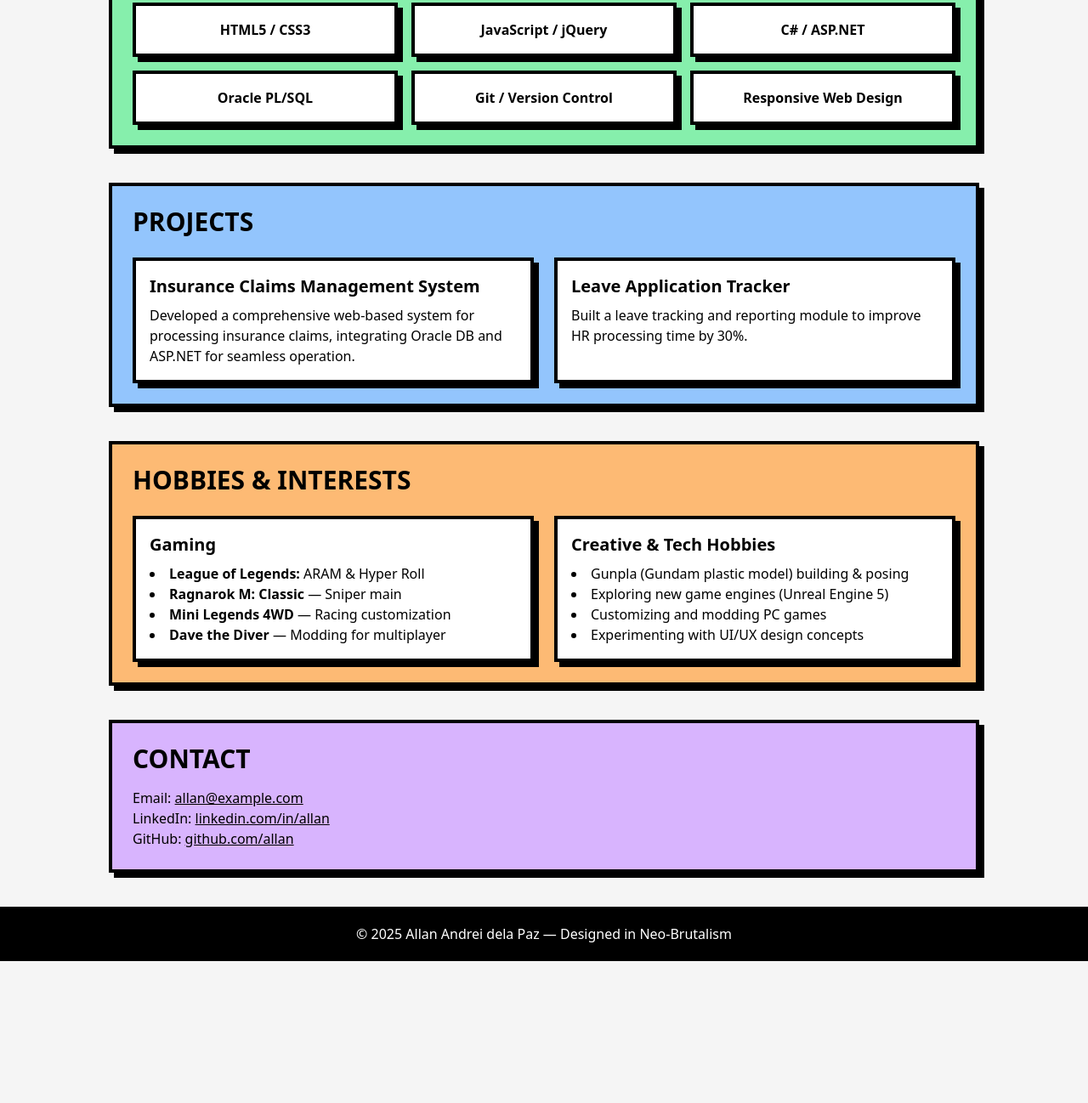
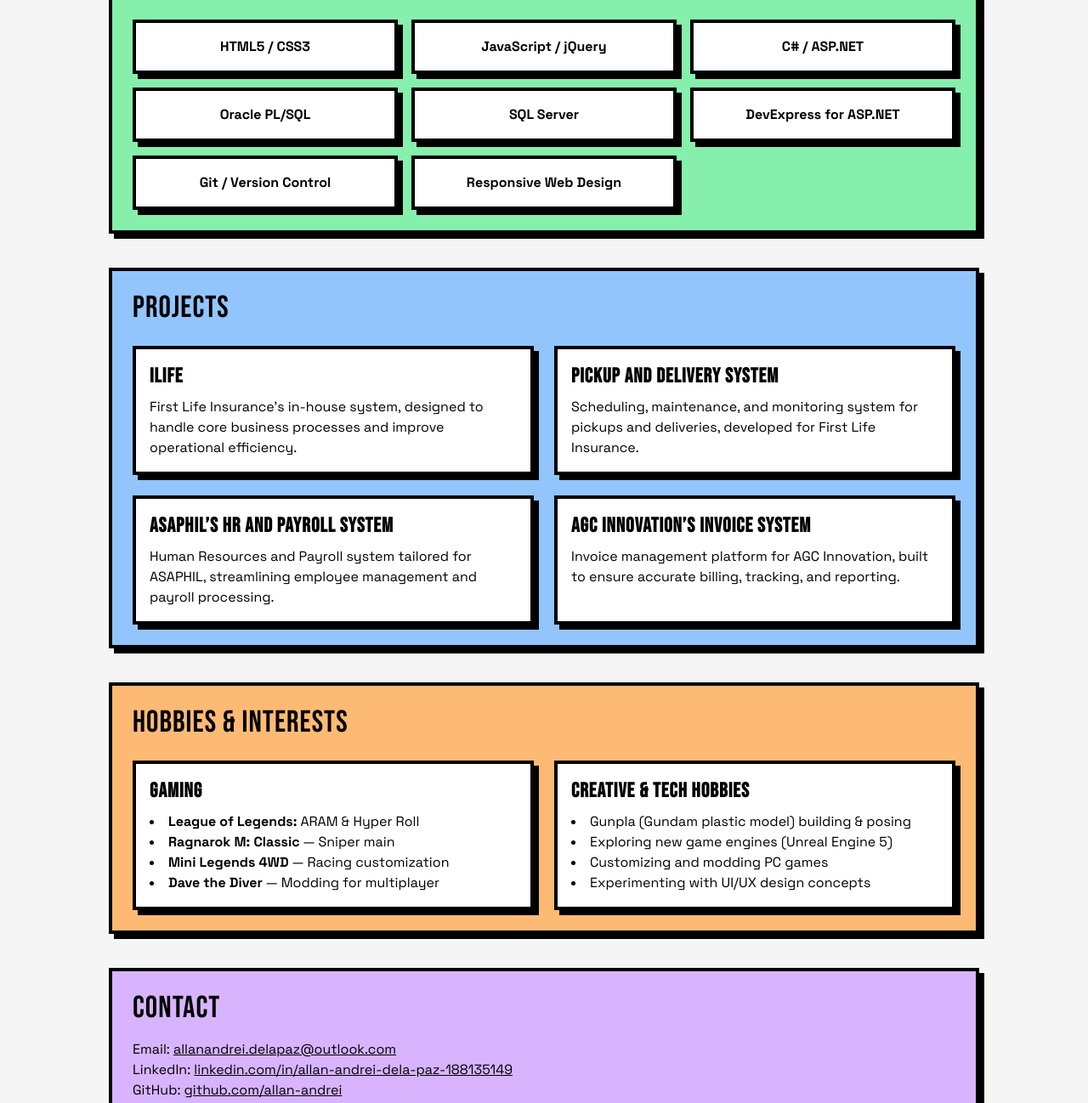
Before and after one commit to allan-andrei/allan-andrei.github.io, a plain HTML site: page index.html in a window 1280 px wide. Shown: the part 601-1899 px from the top of the page at 85% size. Before the commit the page ends 1732 px from the top, so only its background shows below. Drawn offline with nearby package versions, Linux system fonts and the light colour scheme.

Commit message:
Update index.html

```diff
--- a/index.html
+++ b/index.html
@@ -6,9 +6,16 @@
   <title>Allan Andrei dela Paz - Portfolio</title>
   <script src="https://cdn.tailwindcss.com"></script>
   <link href="https://cdnjs.cloudflare.com/ajax/libs/flowbite/2.3.0/flowbite.min.css" rel="stylesheet" />
+  <!-- Google Fonts -->
+  <link href="https://fonts.googleapis.com/css2?family=Bebas+Neue&family=Space+Grotesk:wght@400;600;700&display=swap" rel="stylesheet">
   <style>
     body {
       background-color: #f5f5f5;
+      font-family: 'Space Grotesk', sans-serif;
+    }
+    h1, h2, h3 {
+      font-family: 'Bebas Neue', sans-serif;
+      letter-spacing: 1px;
     }
     .neo-border {
       border: 4px solid black;
@@ -17,13 +24,21 @@
     html {
       scroll-behavior: smooth;
     }
+    /* Go to top button */
+    #goTop {
+      position: fixed;
+      bottom: 30px;
+      right: 30px;
+      display: none;
+      z-index: 50;
+    }
   </style>
 </head>
-<body class="font-sans">
+<body>
 
 <!-- HEADER -->
 <header class="bg-yellow-300 neo-border p-8 text-center">
-  <h1 class="text-5xl font-bold uppercase">Allan Andrei dela Paz</h1>
+  <h1 class="text-6xl font-bold uppercase">Allan Andrei dela Paz</h1>
   <p class="mt-2 text-lg font-semibold">Full-Stack Developer | Oracle PL/SQL | ASP.NET</p>
 </header>
 
@@ -38,7 +53,7 @@
 
 <!-- ABOUT -->
 <section id="about" class="max-w-5xl mx-auto mt-10 p-6 bg-pink-300 neo-border">
-  <h2 class="text-3xl font-bold uppercase mb-4">About Me</h2>
+  <h2 class="text-4xl mb-4">About Me</h2>
   <p class="text-lg">
     I’m a passionate software developer with a knack for building efficient, scalable systems.
     I specialize in ASP.NET, Oracle PL/SQL, and creating tools that make processes faster and smarter.
@@ -48,12 +63,14 @@
 
 <!-- SKILLS -->
 <section id="skills" class="max-w-5xl mx-auto mt-10 p-6 bg-green-300 neo-border">
-  <h2 class="text-3xl font-bold uppercase mb-6">Skills</h2>
+  <h2 class="text-4xl mb-6">Skills</h2>
   <div class="grid grid-cols-2 md:grid-cols-3 gap-4">
     <div class="bg-white neo-border p-4 text-center font-bold">HTML5 / CSS3</div>
     <div class="bg-white neo-border p-4 text-center font-bold">JavaScript / jQuery</div>
     <div class="bg-white neo-border p-4 text-center font-bold">C# / ASP.NET</div>
     <div class="bg-white neo-border p-4 text-center font-bold">Oracle PL/SQL</div>
+    <div class="bg-white neo-border p-4 text-center font-bold">SQL Server</div>
+    <div class="bg-white neo-border p-4 text-center font-bold">DevExpress for ASP.NET</div>
     <div class="bg-white neo-border p-4 text-center font-bold">Git / Version Control</div>
     <div class="bg-white neo-border p-4 text-center font-bold">Responsive Web Design</div>
   </div>
@@ -61,25 +78,33 @@
 
 <!-- PROJECTS -->
 <section id="projects" class="max-w-5xl mx-auto mt-10 p-6 bg-blue-300 neo-border">
-  <h2 class="text-3xl font-bold uppercase mb-6">Projects</h2>
+  <h2 class="text-4xl mb-6">Projects</h2>
   <div class="grid md:grid-cols-2 gap-6">
     <div class="bg-white neo-border p-4">
-      <h3 class="font-bold text-xl mb-2">Insurance Claims Management System</h3>
-      <p>Developed a comprehensive web-based system for processing insurance claims, integrating Oracle DB and ASP.NET for seamless operation.</p>
+      <h3 class="font-bold text-2xl mb-2">ILIFE</h3>
+      <p>First Life Insurance’s in-house system, designed to handle core business processes and improve operational efficiency.</p>
     </div>
     <div class="bg-white neo-border p-4">
-      <h3 class="font-bold text-xl mb-2">Leave Application Tracker</h3>
-      <p>Built a leave tracking and reporting module to improve HR processing time by 30%.</p>
+      <h3 class="font-bold text-2xl mb-2">Pickup and Delivery System</h3>
+      <p>Scheduling, maintenance, and monitoring system for pickups and deliveries, developed for First Life Insurance.</p>
+    </div>
+    <div class="bg-white neo-border p-4">
+      <h3 class="font-bold text-2xl mb-2">ASAPHIL’s HR and Payroll System</h3>
+      <p>Human Resources and Payroll system tailored for ASAPHIL, streamlining employee management and payroll processing.</p>
+    </div>
+    <div class="bg-white neo-border p-4">
+      <h3 class="font-bold text-2xl mb-2">AGC Innovation’s Invoice System</h3>
+      <p>Invoice management platform for AGC Innovation, built to ensure accurate billing, tracking, and reporting.</p>
     </div>
   </div>
 </section>
 
 <!-- HOBBIES -->
 <section id="hobbies" class="max-w-5xl mx-auto mt-10 p-6 bg-orange-300 neo-border">
-  <h2 class="text-3xl font-bold uppercase mb-6">Hobbies & Interests</h2>
+  <h2 class="text-4xl mb-6">Hobbies & Interests</h2>
   <div class="grid md:grid-cols-2 gap-6">
     <div class="bg-white neo-border p-4">
-      <h3 class="font-bold text-xl mb-2">Gaming</h3>
+      <h3 class="font-bold text-2xl mb-2">Gaming</h3>
       <ul class="list-disc list-inside">
         <li><strong>League of Legends:</strong> ARAM & Hyper Roll</li>
         <li><strong>Ragnarok M: Classic</strong> — Sniper main</li>
@@ -88,7 +113,7 @@
       </ul>
     </div>
     <div class="bg-white neo-border p-4">
-      <h3 class="font-bold text-xl mb-2">Creative & Tech Hobbies</h3>
+      <h3 class="font-bold text-2xl mb-2">Creative & Tech Hobbies</h3>
       <ul class="list-disc list-inside">
         <li>Gunpla (Gundam plastic model) building & posing</li>
         <li>Exploring new game engines (Unreal Engine 5)</li>
@@ -101,10 +126,10 @@
 
 <!-- CONTACT -->
 <section id="contact" class="max-w-5xl mx-auto mt-10 p-6 bg-purple-300 neo-border">
-  <h2 class="text-3xl font-bold uppercase mb-4">Contact</h2>
-  <p>Email: <a href="mailto:allan@example.com" class="underline">allan@example.com</a></p>
-  <p>LinkedIn: <a href="https://linkedin.com/in/allan" target="_blank" class="underline">linkedin.com/in/allan</a></p>
-  <p>GitHub: <a href="https://github.com/allan" target="_blank" class="underline">github.com/allan</a></p>
+  <h2 class="text-4xl mb-4">Contact</h2>
+  <p>Email: <a href="mailto:allan@example.com" class="underline">allanandrei.delapaz@outlook.com</a></p>
+  <p>LinkedIn: <a href="https://www.linkedin.com/in/allan-andrei-dela-paz-188135149/" target="_blank" class="underline">linkedin.com/in/allan-andrei-dela-paz-188135149</a></p>
+  <p>GitHub: <a href="https://github.com/allan-andrei" target="_blank" class="underline">github.com/allan-andrei</a></p>
 </section>
 
 <!-- FOOTER -->
@@ -112,6 +137,22 @@
   &copy; 2025 Allan Andrei dela Paz — Designed in Neo-Brutalism
 </footer>
 
+<!-- GO TO TOP BUTTON -->
+<button id="goTop" onclick="window.scrollTo({top:0, behavior:'smooth'});"
+  class="bg-yellow-300 neo-border px-4 py-2 font-bold uppercase">
+  ↑ Top
+</button>
+
 <script src="https://cdnjs.cloudflare.com/ajax/libs/flowbite/2.3.0/flowbite.min.js"></script>
+<script>
+  const goTop = document.getElementById("goTop");
+  window.addEventListener("scroll", () => {
+    if (document.documentElement.scrollTop > 200) {
+      goTop.style.display = "block";
+    } else {
+      goTop.style.display = "none";
+    }
+  });
+</script>
 </body>
 </html>
```
